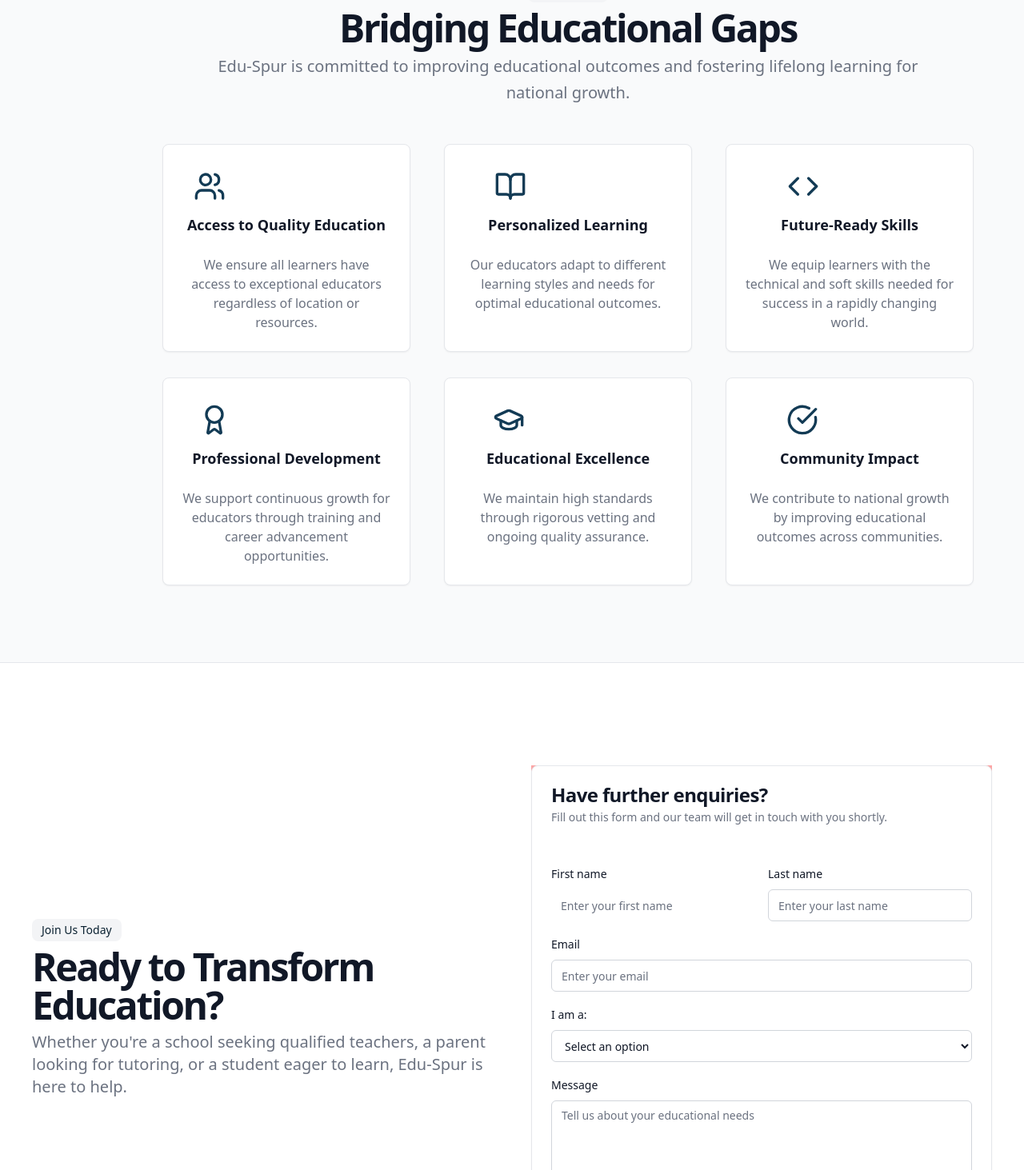
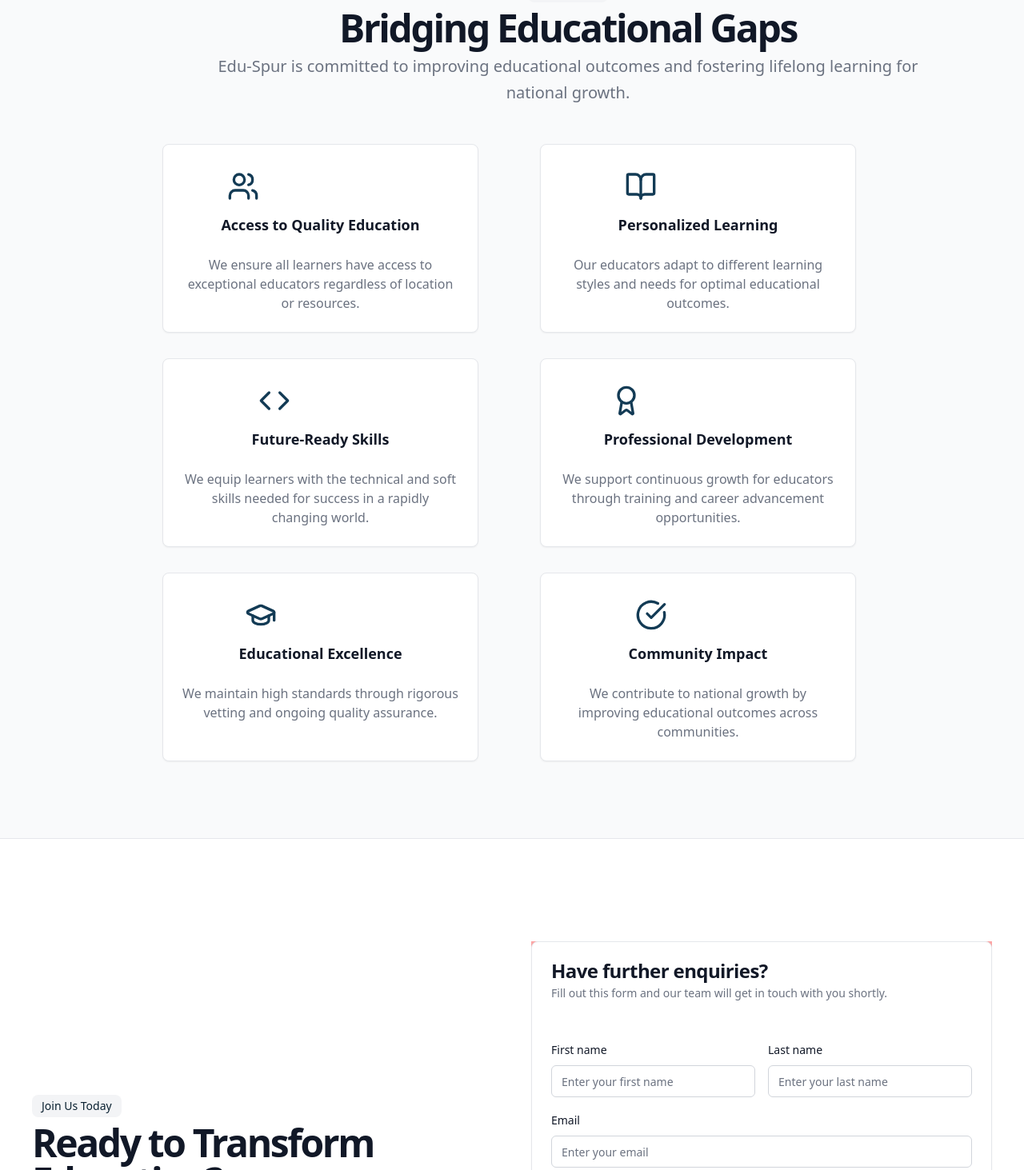
Before and after one commit to Edu-Spur200/Edu-Spur_FE, a React (Vite) app: page / in a window 1280 px wide. Shown: the part 1427-2890 px from the top of the page at 80% size. Built offline with nearby package versions, Linux system fonts and the light colour scheme.

Commit message:
made some modifications

```diff
--- a/src/pages/Benefits.tsx
+++ b/src/pages/Benefits.tsx
@@ -51,7 +51,7 @@
   return (
     <section
       id="benefits"
-      className="w-full py-6 md:py-4 lg:py-12 bg-gray-50 xxs:w-[100%] overflow-x-hidden pl-[60px] xxs:pl-0"
+      className="w-full py-6 md:py-4 lg:py-12 bg-gray-50 xxs:w-[100%] overflow-x-hidden pl-[60px] xxs:pl-0 "
     >
       <div className="container px-4 md:px-6">
         <div className="flex flex-col items-center justify-center space-y-4 text-center ml-[80px] xxs:ml-[5px]">
@@ -68,11 +68,11 @@
             </p>
           </div>
         </div>
-        <div className="mx-auto grid max-w-5xl gap-8 py-12 md:grid-cols-2 lg:grid-cols-3">
+        <div className="mx-auto grid max-w-5xl gap-8 py-12 md:grid-cols-2 lg:grid-cols-3 l:flex l:flex-wrap ">
           {benefits.map((item, i) => (
             <div
               key={i}
-              className="flex flex-col items-center text-center rounded-lg border bg-card text-card-foreground shadow-sm ml-[40px] xxs:ml-[7px] l:w-[310px] l:ml-[45px] xxs:w-[280px] xs:w-[346px] x:w-[377px] x:ml-[10px] xs:ml-[9px]"
+              className="flex  flex-col items-center text-center rounded-lg border bg-card text-card-foreground shadow-sm ml-[40px] xxs:ml-[7px] l:w-[395px] l:ml-[45px] xxs:w-[300px] xs:w-[366px] x:w-[398px] x:ml-[10px] xs:ml-[9px] s:w-[340px]"
             >
               <div className="flex flex-col space-y-1.5 p-6">
                 <div className="p-2">{item.icon}</div>
--- a/src/pages/CallToAction.tsx
+++ b/src/pages/CallToAction.tsx
@@ -27,7 +27,7 @@
             </div> */}
           </div>
           <div className="bg-red-300 mx-auto w-full max-w-[500px] lg:max-w-none xxs:w-[100%] xxs:flex xxs:flex-wrap">
-            <div className="rounded-lg border bg-card text-card-foreground shadow-sm">
+            <div className="rounded-lg border bg-card text-card-foreground shadow-sm w-full">
               <div className="flex flex-col space-y-1.5 p-6">
                 <h3 className="text-2xl font-semibold leading-none tracking-tight">
                   Have further enquiries?
@@ -48,7 +48,7 @@
                     </label>
                     <input
                       id="first-name"
-                      className="flex h-10 w-full rounded-md border-input bg-background px-3 py-2 text-sm ring-offset-background file:border-0 file:bg-transparent file:text-sm file:font-medium placeholder:text-muted-foreground focus-visible:outline-none focus-visible:ring-2 focus-visible:ring-ring focus-visible:ring-offset-2 disabled:cursor-not-allowed disabled:opacity-50 outline-none border-none"
+                      className="flex h-10 w-full rounded-md border border-input bg-background px-3 py-2 text-sm ring-offset-background file:border-0 file:bg-transparent file:text-sm file:font-medium placeholder:text-muted-foreground focus-visible:outline-none focus-visible:ring-2 focus-visible:ring-ring focus-visible:ring-offset-2 disabled:cursor-not-allowed disabled:opacity-50"
                       placeholder="Enter your first name"
                     />
                   </div>
--- a/tailwind.config.js
+++ b/tailwind.config.js
@@ -13,7 +13,8 @@
         xxs: { raw: "(max-width: 768px)" }, // new custom small screen
         xs: "375px",
         x: "425px",
-        l: "1054px",
+        s: "768px",
+        l: "1024px",
       },
       colors: {
         border: "hsl(var(--border))",
```
